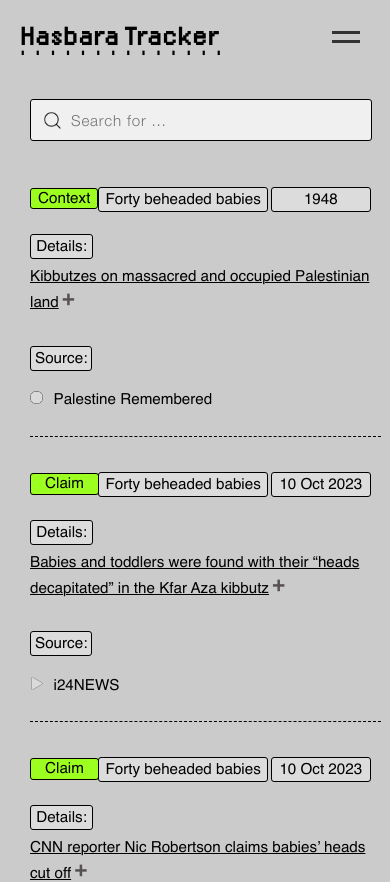
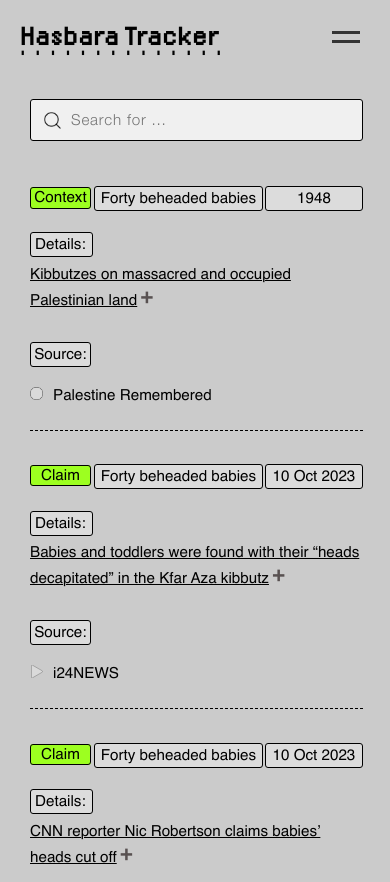
Before and after one commit to tamtzekin/hasbara-tracker, a React (Create React App) app: page / in a window 390 px wide. Shown: the top 882 px of the page. Built offline with nearby package versions, Linux system fonts and the light colour scheme.

Commit message:
layout adjusts for mobile

```diff
--- a/src/components/Tracker.css
+++ b/src/components/Tracker.css
@@ -324,8 +324,7 @@ ul {
         font-size: 1em;
         letter-spacing: 0;
         border: 0.5px solid black;
-        /* padding: 0% 0% 0% 0%; */
-        margin-left: 17.5%;
+        margin-left: 16.3%;
         vertical-align: 0;
         border-radius: 3px;
         background: #dcdcdc;
@@ -337,11 +336,11 @@ ul {
     }
 
     .claim-tag {
-        padding: 0.7% 4% 0.7% 4%;
+        padding: 0.6% 3% 0.6% 3%;
     }
 
     /* claim tag  */
-    .custom-cell-3 {
+    /* .custom-cell-3 {
         margin: 0 0 0 0;
         padding-left: 7px;
         padding-right: 7px;
@@ -352,10 +351,10 @@ ul {
         border: solid 0.5px;
         border-radius: 3px;
         background: #9dff20;
-    }
+    } */
 
     .context-tag {
-        padding: 0.6% 2% 0.7% 2%;
+        padding: 0.7% 1% 0.9% 1%;
     }
 
     .date {
@@ -365,17 +364,18 @@ ul {
         border-radius: 3px;
         position: absolute;
         text-align: center;
-        left: 69.5%;
-        padding-left: 1%;
-        padding-right: 1%;
-        width: 23%;
+        left: 68%;
+        padding-left: 0.5%;
+        padding-right: 0.5%;
+        padding-bottom: -0.3%;
+        width: 23.5%;
       }
 
 
     .details-heading {
         background: #dcdcdc;
         border: 0.5px solid black;
-        padding: 0% 1.2% 0% 1.2%;
+        padding: 0% 2% 0% 1.2%;
         border-radius: 3px;
         width: 15%;
         margin-top: 7%;
@@ -404,7 +404,7 @@ ul {
 
     .debunk-tag {
         font-size: 0.95em;
-        padding: 0.8% 2% 0.8% 2%;
+        padding: 0.9% 1.5% 0.9% 1.5%;
         width: 20%;
         text-align: center;
     }
@@ -421,7 +421,7 @@ ul {
     .how-to {
         font-size: 1em;
         margin-top: 7%;
-        margin-left: 2%;
+        margin-left: 1%;
         width: 95%;
     }
 
@@ -434,12 +434,11 @@ ul {
     }
 
     .no-results-text {
-        /* margin-top: 5%; */
-        margin-left: 2%;
+        margin-left: 1%;
     }
 
     .search-bar {
-        width: 90%;
+        width: 87.3%;
         margin-left: 3%;
     }
 
@@ -460,7 +459,7 @@ ul {
 
     .source-heading {
         background: #dcdcdc;
-        padding: 0 0.6% 0 0.6%;
+        padding: 0 0.8% 0 0.8%;
         border: 0.5px solid black;
         border-radius: 3px;
         width: 16%;
@@ -507,7 +506,7 @@ ul {
     }
 
     .tracker-container {
-        width: 100%;
+        width: 95%;
         margin-left: 3%;
         overflow-x: auto;
         -webkit-overflow-scrolling: touch;
```
